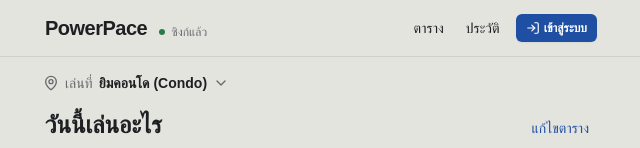
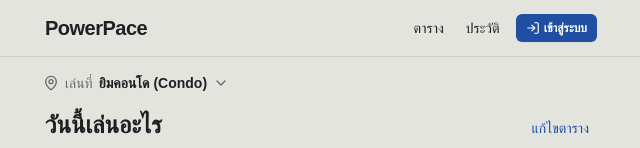
Before and after one commit to teerapatFluke/power-pace, a Next.js app: page / in a window 1280 px wide. Shown: the top 148 px of the page, without its empty margins (323-963 px from the left). Built offline with nearby package versions, Linux system fonts and the light colour scheme; no server answers; the database is empty; a web font is replaced by a local one.

Commit message:
refactor: remove cloud sync indicator button from header

```diff
--- a/src/app/page.tsx
+++ b/src/app/page.tsx
@@ -660,20 +660,8 @@ export default function Home() {
       {/* App bar */}
       <header className="sticky top-0 z-40 bg-concrete/95 backdrop-blur-sm border-b border-rule">
         <div className="max-w-xl mx-auto px-4 flex items-center justify-between h-14">
-          <div className="flex items-baseline gap-3 min-w-0">
+          <div className="flex items-center gap-3 min-w-0">
             <h1 className="text-xl font-bold tracking-tight">PowerPace</h1>
-            <button
-              type="button"
-              onClick={() => setIsSqlModalOpen(true)}
-              className="text-xs text-mute hover:text-ink flex items-center gap-1.5 truncate"
-            >
-              <span
-                className={`w-1.5 h-1.5 rounded-full shrink-0 ${
-                  supabaseStatus.connected ? 'bg-plate-green' : 'bg-plate-yellow'
-                }`}
-              />
-              {supabaseStatus.connected ? 'ซิงก์แล้ว' : 'ตั้งค่าคลาวด์'}
-            </button>
           </div>
 
           <nav className="flex items-center -mr-2 gap-0.5">
```
